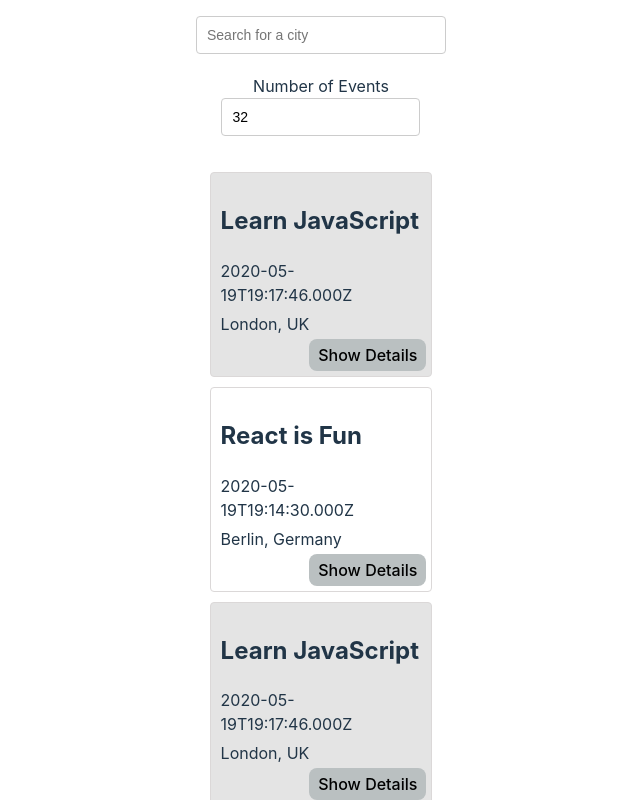
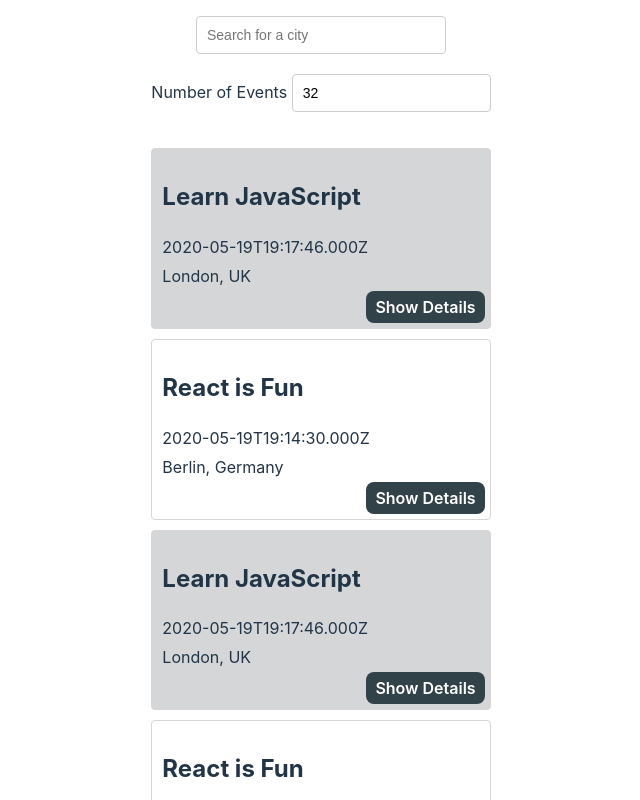
Before and after one commit to Mezekr/mezimeet, a React (Vite) app: page / in a window 1280 px wide. Shown: the top 800 px of the page, without its empty margins (319-959 px from the left). Built offline with nearby package versions, Linux system fonts and the light colour scheme; what atatus-spa would draw is missing.

Commit message:
add style to consider dark mode theme

```diff
--- a/src/App.css
+++ b/src/App.css
@@ -1,12 +1,11 @@
 @import url(https://fonts.googleapis.com/css?family=Roboto:500);
-
-.App * {
+* {
 	box-sizing: border-box;
 }
+
 .App {
 	text-align: center;
 	padding: 1rem;
-	width: 60%;
 	margin: auto;
 }
 
@@ -44,7 +43,7 @@ input[type='number'] {
 }
 
 .suggestions {
-	width: 280px;
+	width: 310px;
 	position: absolute;
 	top: 45px;
 	z-index: 2;
@@ -57,7 +56,7 @@ input[type='number'] {
 .suggestions > li {
 	text-align: left;
 	padding: 8px 6px 8px 10px;
-	background-color: #eee;
+	background-color: #e8e6e6;
 	cursor: default;
 }
 
@@ -67,22 +66,22 @@ input[type='number'] {
 }
 
 .suggestions > li:hover {
-	background-color: #bcdcdb;
+	background-color: #e6e7e9;
 }
 
 .event {
 	padding: 10px 10px 35px;
 	margin-bottom: 10px;
 	text-align: left;
-	border: 1px solid #dbd8d8;
+	border: 1px solid #d7d5d5;
 	border-radius: 4px;
 	position: relative;
 }
 .event:nth-child(odd) {
-	background-color: #e4e4e4;
+	background-color: #d4d6d7;
 }
 .event:hover {
-	background-color: #deeef6;
+	background-color: #95a6ae;
 }
 .showDetailsBtn {
 	position: absolute;
@@ -92,11 +91,42 @@ input[type='number'] {
 	border-radius: 8px;
 	outline: none;
 	cursor: pointer;
-	background-color: #bac0c1;
+	background-color: #324249;
 	transition: border-color 0.3s;
+	font-weight: 600;
+	color: white;
 }
 
 .showDetailsBtn:hover {
-	border-color: #646cff;
-	background-color: #dceef1;
+	border-color: #00060b;
+	background-color: #58656b;
 }
+
+@media (prefers-color-scheme: dark) {
+	.suggestions > li {
+		text-align: left;
+		padding: 8px 6px 8px 10px;
+		background-color: #0b6c18;
+		cursor: default;
+	}
+	.suggestions > li:hover {
+		background-color: #808383;
+	}
+
+	.event:nth-child(odd) {
+		background-color: #3e3c3c;
+	}
+	.event:hover {
+		background-color: #6c6d6d;
+	}
+	.showDetailsBtn {
+		background-color: #67b9de;
+		color: black;
+		transition: border-color 0.3s;
+	}
+
+	.showDetailsBtn:hover {
+		border-color: #00060b;
+		background-color: #039df6;
+	}
+}
```
